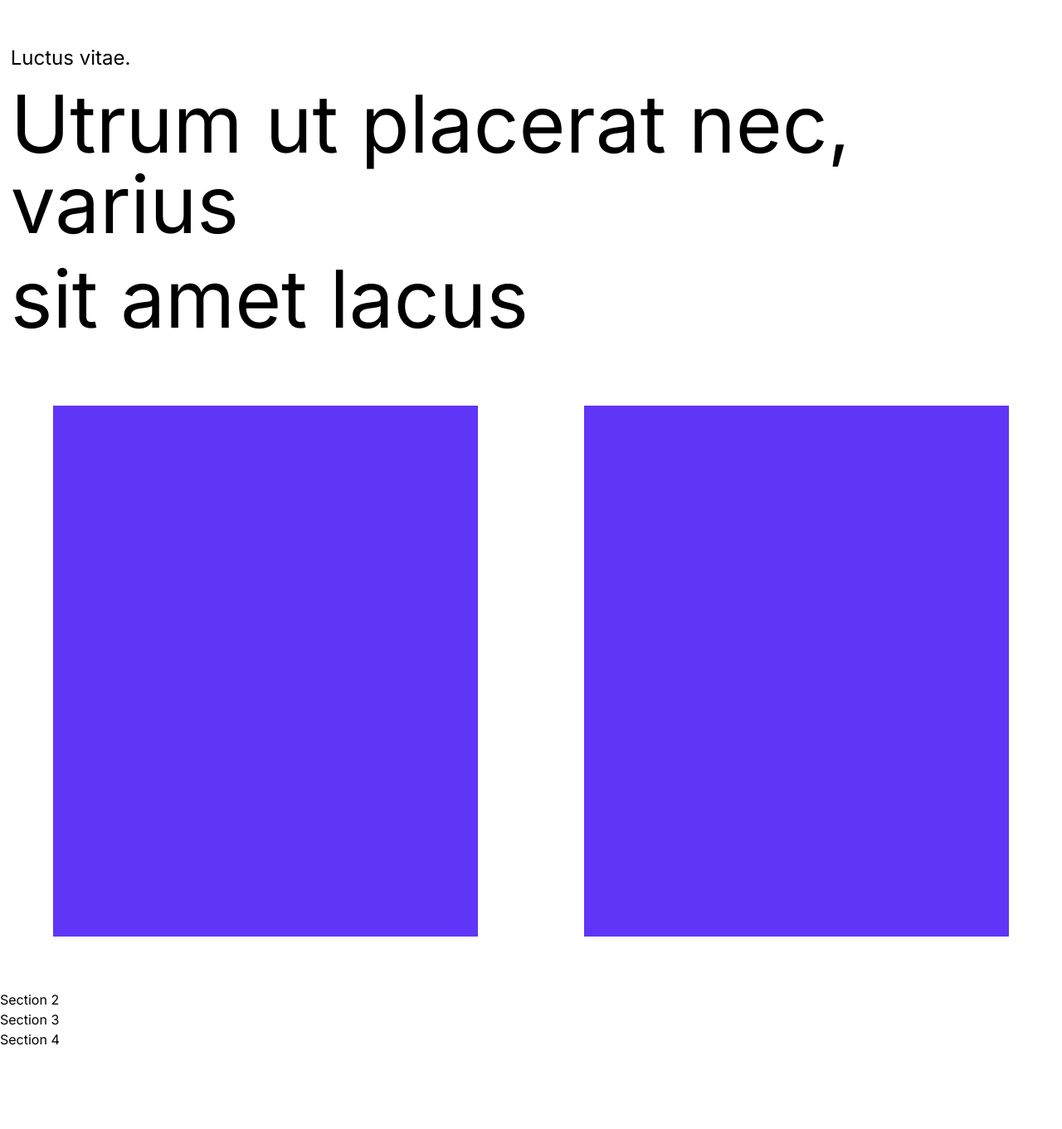
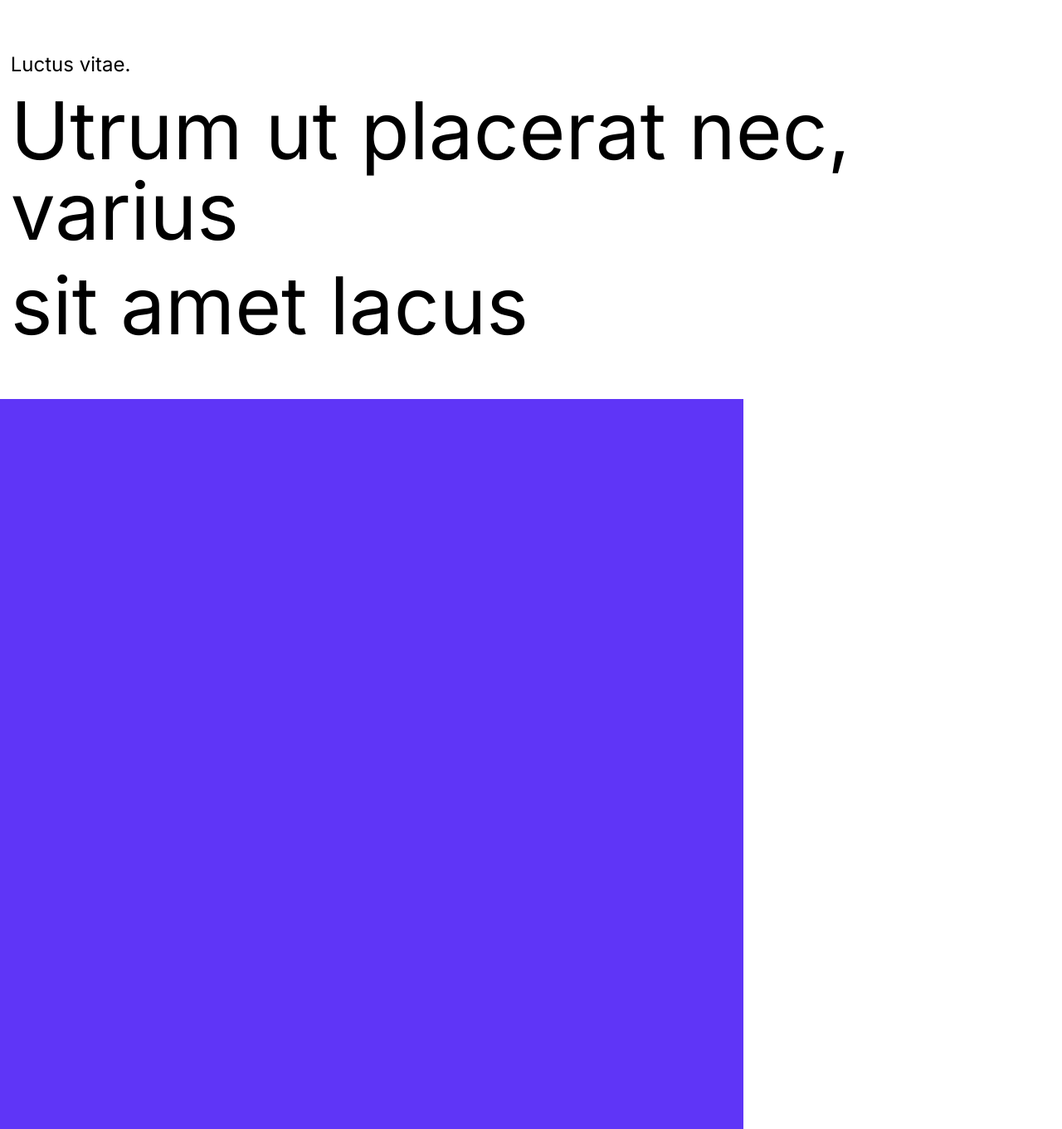
Before and after one commit to KaiyuWei/brink-page, a Next.js app: page / in a window 1280 px wide. Shown: the part 109-1470 px from the top of the page at 83% size. Before the commit the page ends 1374 px from the top, so only its background shows below. Built offline with nearby package versions, Linux system fonts and the light colour scheme.

Commit message:
section 2 completed

```diff
--- a/app/globals.css
+++ b/app/globals.css
@@ -9,6 +9,27 @@
 @media (prefers-color-scheme: dark) {
   :root {
     --foreground-rgb: 255, 255, 255;
+  }
+}
+
+@layer base {
+  h1 {
+    @apply text-4xl;
+  }
+  h2 {
+    @apply text-3xl;
+  }
+  h3 {
+    @apply text-2xl;
+  }
+  h4 {
+    @apply text-xl;
+  }
+  h5 {
+    @apply text-lg;
+  }
+  h6 {
+    @apply text-sm;
   }
 }
 
@@ -32,4 +53,5 @@ body {
 .flex-container {
   display: flex;
   flex-wrap: wrap;
+  justify-content: space-between;
 }
--- a/app/page.tsx
+++ b/app/page.tsx
@@ -3,11 +3,15 @@ import styles from "./webpage.module.css";
 export default function Home() {
   return (
     <>
-      <section>
+      <section className="my-2">
         <div style={{ width: "100%", height: "10em" }}></div>
-        <p className={styles.plainText}>Luctus vitae.</p>
-        <p className={styles.firstLevelTitle}>Utrum ut placerat nec, varius</p>
-        <p className={styles.firstLevelTitle}>sit amet lacus</p>
+        <div>
+          <p className={styles.plainText}>Luctus vitae.</p>
+          <h1 className={styles.firstLevelTitle}>
+            Utrum ut placerat nec, varius
+          </h1>
+          <p className={styles.firstLevelTitle}>sit amet lacus</p>
+        </div>
         <div className="flex-container">
           <div className={`${styles.placeHolderBox} flex-container`}>
             &nbsp;
@@ -17,7 +21,27 @@ export default function Home() {
           </div>
         </div>
       </section>
-      <section>Section 2</section>
+      <section className="my-2">
+        <div style={{ width: "100%", height: "8em" }}></div>
+        <div className="flex-col justify-center">
+          <h6 className={`${styles.secondLevelTitle} text-center`}>
+            Suspendisse tincidunt vulputate ex, a laoreet neque luctus vitae.
+          </h6>
+          <div className="my-2 py-2">
+            <p className={`${styles.plainText} text-center`}>
+              Suspendisse tincidunt vulputate ex, a laoreet neque luctus vitae.
+              Quisque maximus ante sapien, at pharetra sem sagittis eu. Maecenas
+              nibh leo, interdum ac malesuada quis, tempus vel lacus.{" "}
+              <div>
+                <br />
+              </div>
+              Aliquam quis velit et nunc scelerisque auctor quis id lacus. Proin
+              sem turpis, rutrum ut placerat nec, varius sit amet lacus.
+              Praesent sed viverra lorem.
+            </p>
+          </div>
+        </div>
+      </section>
       <section>Section 3</section>
       <section>Section 4</section>
     </>
--- a/app/webpage.module.css
+++ b/app/webpage.module.css
@@ -1,6 +1,12 @@
 .firstLevelTitle {
   font-size: 6rem;
   line-height: 6.1rem;
+  margin: 1rem 1%;
+}
+
+.secondLevelTitle {
+  font-size: 3rem;
+  line-height: 3.1rem;
   margin: 1rem 1%;
 }
 
@@ -12,7 +18,7 @@
 
 .placeHolderBox {
   background: #5f35f7;
-  height: 40rem;
-  width: 40%;
-  margin: 4rem;
+  width: 56rem;
+  height: 65rem; /**/
+  margin: 3rem 0rem;
 }
```
